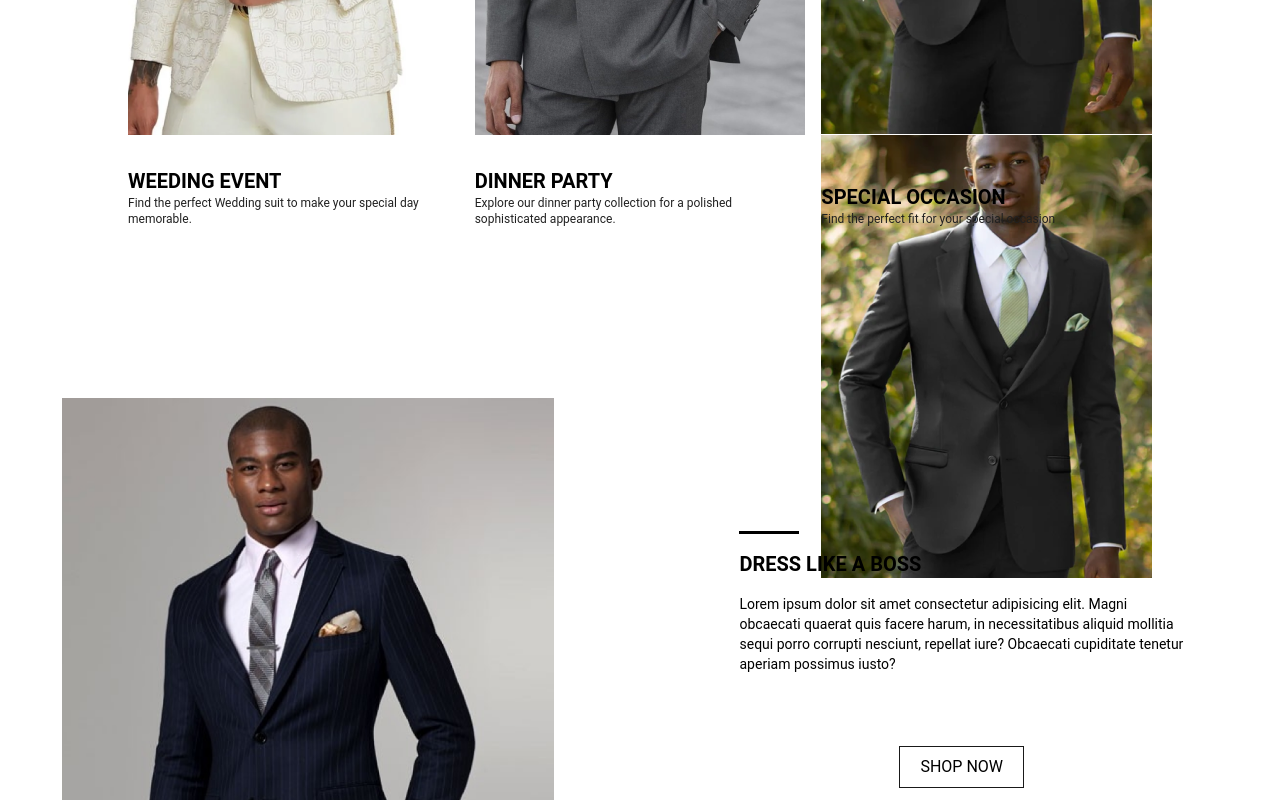
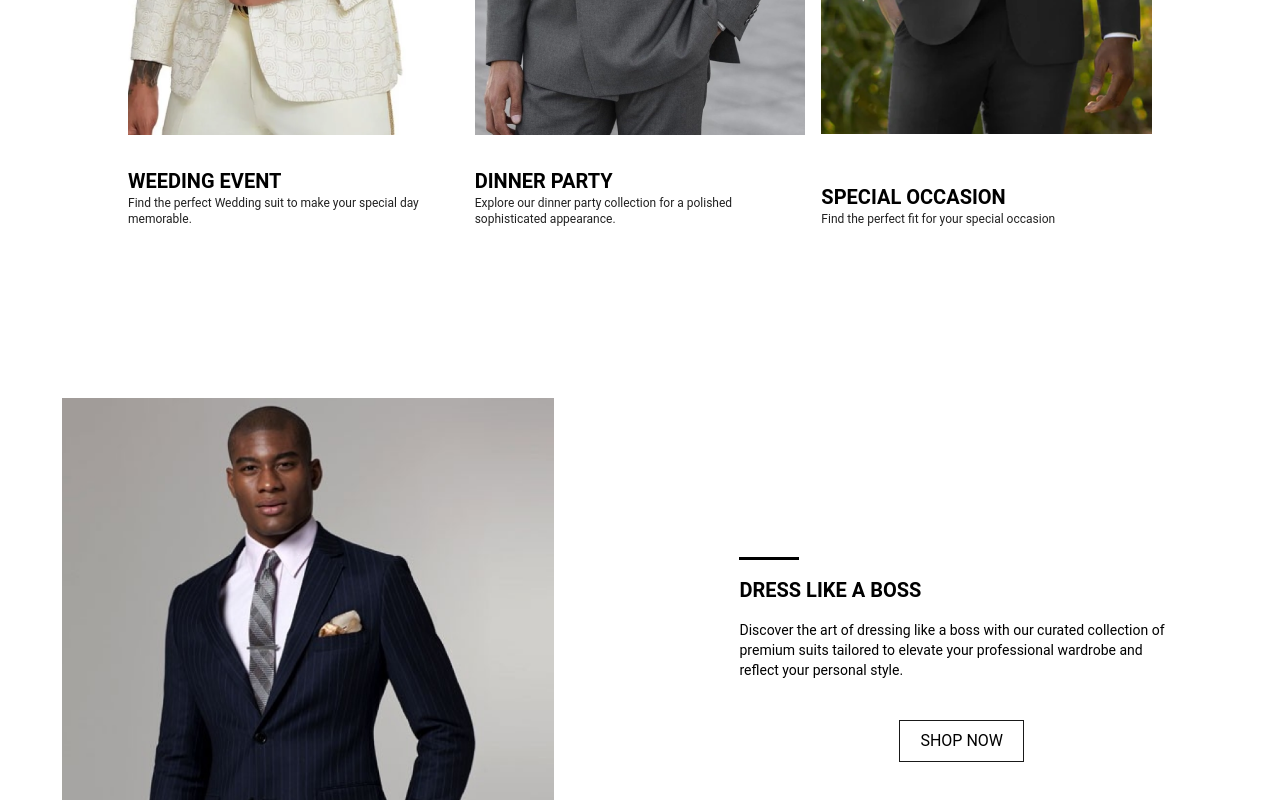
Before and after one commit to Stanley-enumahh/SUIT-PLUS, a React (Vite) app: page /eventspage in a window 1280 px wide. Shown: the part 980-1780 px from the top of the page. Built offline with nearby package versions, Linux system fonts and the light colour scheme.

Commit message:
corrections

```diff
--- a/src/components/Partners.jsx
+++ b/src/components/Partners.jsx
@@ -10,7 +10,7 @@ export const Partners = () => {
         <div>
           <h1 className="uppercase text-white text-lg md:font-normal font-semibold md:text-2xl text-center">
             “Proper Cloth has become a go-to source for made-to-measure shirts
-            for even the most discerning menswea customer.”
+            for even the most discerning menswear customer.”
           </h1>
         </div>
         <div className="grid grid-cols-2 md:grid-cols-4 gap-y-4 items-center justify-center">
--- a/src/components/customComponent.jsx
+++ b/src/components/customComponent.jsx
@@ -56,10 +56,10 @@ export const CustomComp = () => {
           <div className="mt-100vh md:mt-[10vh] lg:mt-[20%]">
             <hr className="bg-black-1000 mt-16 me-5" />
             <div className="flex justify-between mt-5 mb-2 me-5">
-              <button className="border justify-center md:justify-start border-[#191919] bg-transparent md:px-6 px-14 md:py-2 lg:py-2 py-4 hover:bg-[#191919] hover:text-white transition-all duration-150">
+              <button className="border justify-center md:justify-start border-[#191919] bg-transparent md:px-7 px-14 md:py-2 lg:py-2 py-4 hover:bg-[#191919] hover:text-white transition-all duration-150">
                 Prev
               </button>
-              <button className="border border-[#191919] bg-[#191919] text-white md:px-6 px-14 md:py-2 lg:py-0  py-2 lg:me-  hover:bg-transparent hover:text-[#191919] transition-all duration-150">
+              <button className="border border-[#191919] bg-[#191919] text-white md:px-7 px-14 md:py-2 lg:py-0  py-2 lg:me-  hover:bg-transparent hover:text-[#191919] transition-all duration-150">
                 Next
               </button>
             </div>
--- a/src/components/events/EventHero3.jsx
+++ b/src/components/events/EventHero3.jsx
@@ -20,13 +20,12 @@ export const EventHero3 = () => {
             DRESS LIKE A BOSS
           </h1>
           <p className=" md:text-start text-center text-xs md:text-sm">
-            Lorem ipsum dolor sit amet consectetur adipisicing elit. Magni
-            obcaecati quaerat quis facere harum, in necessitatibus aliquid
-            mollitia sequi porro corrupti nesciunt, repellat iure? Obcaecati
-            cupiditate tenetur aperiam possimus iusto?
+            Discover the art of dressing like a boss with our curated collection
+            of premium suits tailored to elevate your professional wardrobe and
+            reflect your personal style.
           </p>
           <div className="w-full flex justify-center">
-            <button className="mt-6 md:mt-14 border border-[#191919] bg-transparent md:px-5 px-8 md:py-2  py-1 hover:bg-[#151433] hover:text-white transition-all duration-150">
+            <button className="mt-6 md:mt-6 border border-[#191919] bg-transparent md:px-5 px-8 md:py-2  py-1 hover:bg-[#151433] hover:text-white transition-all duration-150">
               SHOP NOW
             </button>
           </div>
--- a/src/components/events/eventHero2.jsx
+++ b/src/components/events/eventHero2.jsx
@@ -56,7 +56,7 @@ export const EventHero2 = () => {
             alt="men on blue suit"
           />
           <img
-            className="w-ful flex md:hiddenl h-full object-cover"
+            className="w-ful flex md:hidden h-full object-cover"
             src={maskGoup9}
             alt="men on blue suit"
           />
--- a/src/components/events/eventHero5.jsx
+++ b/src/components/events/eventHero5.jsx
@@ -9,13 +9,12 @@ export const EventHero5 = () => {
           <h2 className=" font-bold uppercase md:text-md text-xl">
             BOOK A CONSULTATION
           </h2>
-          <p className="md:w-[70%] w-full text-xs md:text-start pt-5">
-            Lorem ipsum dolor sit amet consectetur adipisicing elit. Magni
-            obcaecati quaerat quis facere harum, in necessitatibus aliquid
-            mollitia sequi porro corrupti nesciunt
+          <p className="md:w-[50%] w-full text-xs md:text-start pt-5">
+            Book an appointment today and discover a tailored suit that commands
+            respect and confidence
           </p>
 
-          <div className="w-full md:mt-10 mt-3 flex md:mb-0 justify-start">
+          <div className="w-full md:mt-6 mt-3 flex md:mb-0 justify-start">
             <button className="mt-4 md:mt-8 border justify-center md:justify-start border-[#191919] bg-[#151433] text-white md:px-7 px-8 md:py-2  py-3 hover:bg-transparent hover:text-[#191919] text-sm transition-all duration-150">
               Book now
             </button>
```
